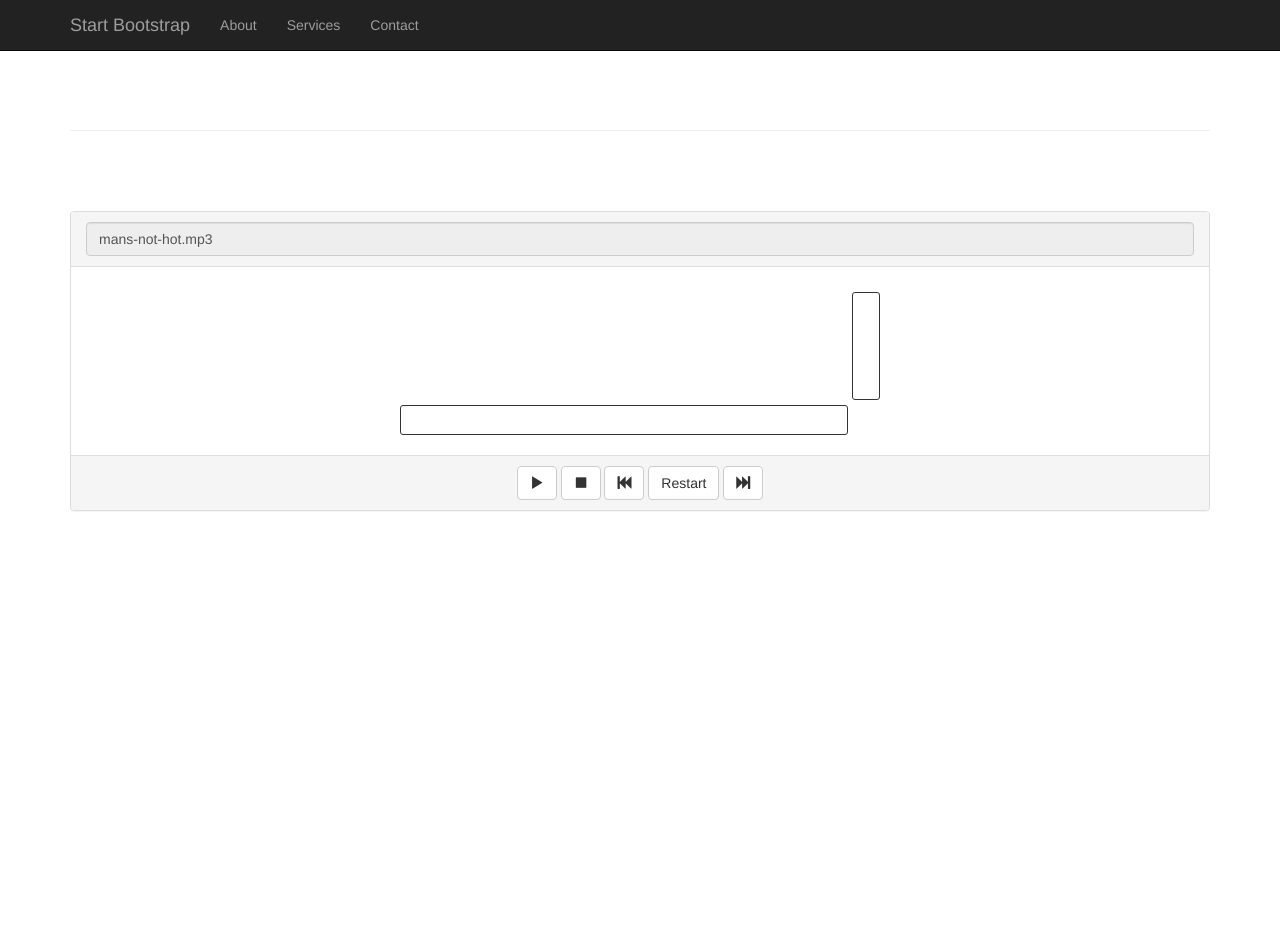
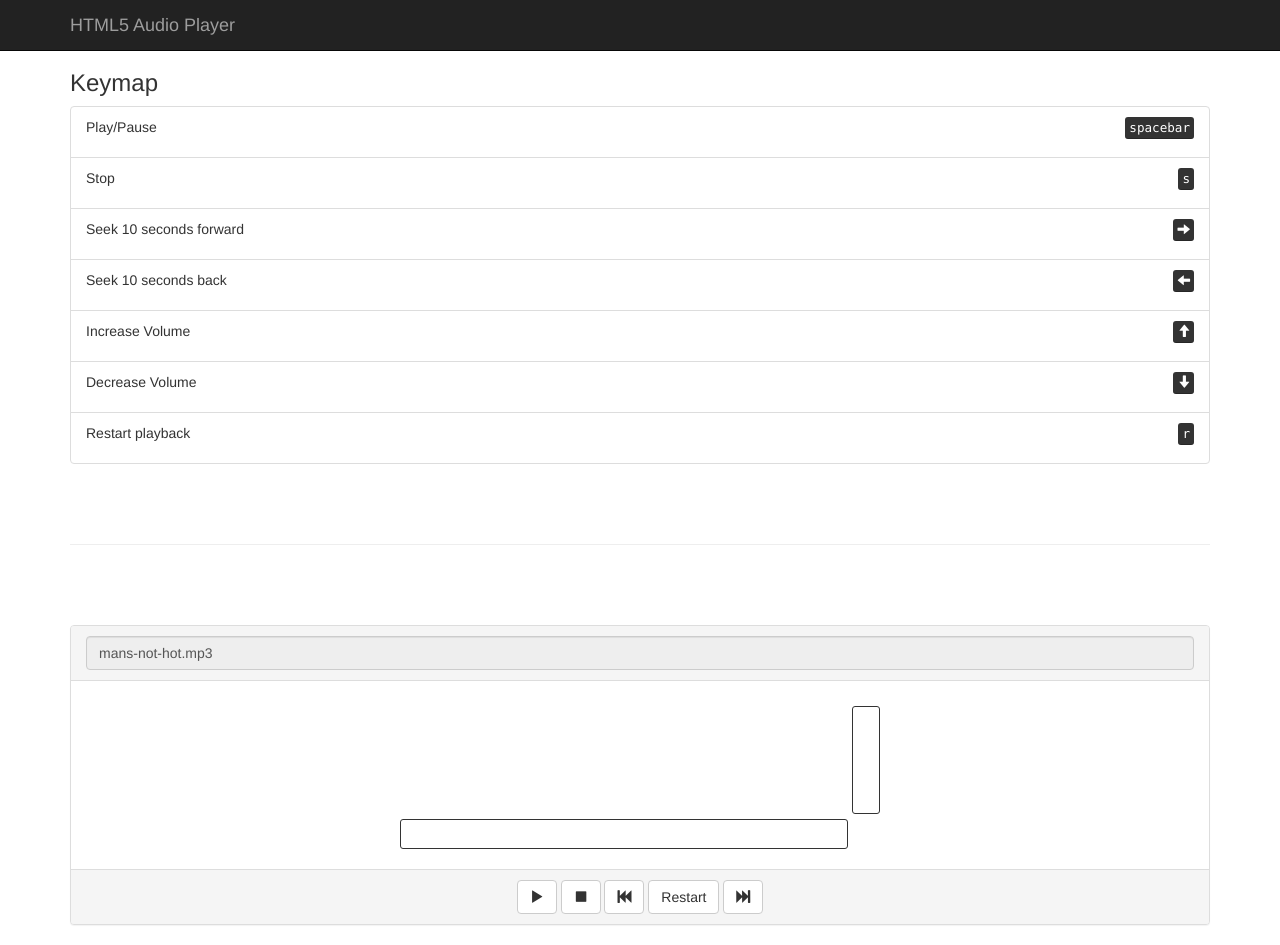
Before and after one commit to Kowus/html5-audio-player, a plain HTML site: page index.html in a window 1280 px wide. Before the commit the page ends 800 px from the top, so only its background shows below. Drawn offline with Linux system fonts and the light colour scheme.

Commit message:
controls info

```diff
--- a/index.html
+++ b/index.html
@@ -41,29 +41,64 @@
                     <span class="icon-bar"></span>
                     <span class="icon-bar"></span>
                 </button>
-                <a class="navbar-brand" href="#">Start Bootstrap</a>
+                <a class="navbar-brand" href="#">HTML5 Audio Player</a>
             </div>
-            <!-- Collect the nav links, forms, and other content for toggling -->
-            <div class="collapse navbar-collapse" id="bs-example-navbar-collapse-1">
-                <ul class="nav navbar-nav">
-                    <li>
-                        <a href="#about">About</a>
-                    </li>
-                    <li>
-                        <a href="#services">Services</a>
-                    </li>
-                    <li>
-                        <a href="#contact">Contact</a>
-                    </li>
-                </ul>
-            </div>
-            <!-- /.navbar-collapse -->
+
+
         </div>
         <!-- /.container -->
     </nav>
 
     <!-- Page Content -->
     <div class="container">
+        <h3>Keymap</h3>
+        <ul class="list-group">
+            <li class="list-group-item">
+                <p>Play/Pause
+                    <kbd class="pull-right"> spacebar </kbd>
+                </p>
+            </li>
+            <li class="list-group-item">
+                <p>Stop
+                    <kbd class="pull-right"> s </kbd>
+                </p>
+            </li>
+            <li class="list-group-item">
+                <p>Seek 10 seconds forward
+                    <kbd class="pull-right">
+                        <i class="glyphicon glyphicon-arrow-right"></i>
+                    </kbd>
+                </p>
+            </li>
+            <li class="list-group-item">
+                <p>Seek 10 seconds back
+                    <kbd class="pull-right">
+                        <i class="glyphicon glyphicon-arrow-left"></i>
+                    </kbd>
+                </p>
+            </li>
+            <li class="list-group-item">
+                <p>Increase Volume
+                    <kbd class="pull-right">
+                        <i class="glyphicon glyphicon-arrow-up"></i>
+                    </kbd>
+                </p>
+            </li>
+            <li class="list-group-item">
+                <p>Decrease Volume
+                    <kbd class="pull-right">
+                        <i class="glyphicon glyphicon-arrow-down"></i>
+                    </kbd>
+                </p>
+            </li>
+            <li class="list-group-item">
+                <p>Restart playback
+                    <kbd class="pull-right">
+                        r
+                    </kbd>
+                </p>
+            </li>
+        </ul>
 
         <hr class="featurette-divider">
 
--- a/js/audio.js
+++ b/js/audio.js
@@ -1,5 +1,5 @@
 var currentFile = "";
-
+var volChg = .01;
 
 
 function progressBar() {
@@ -117,10 +117,10 @@ function decreaseVolume() {
     if (window.HTMLAudioElement) {
         try {
             var oAudio = document.getElementById('myaudio');
-            if (oAudio.volume < .05) {
+            if (oAudio.volume < volChg) {
                 oAudio.volume = 0;
             } else {
-                oAudio.volume -= .05;
+                oAudio.volume -= volChg;
             }
         } catch (e) {
             catcher(e);
@@ -132,10 +132,10 @@ function increaseVolume() {
     if (window.HTMLAudioElement) {
         try {
             var oAudio = document.getElementById('myaudio');
-            if (oAudio.volume > .95) {
+            if (oAudio.volume > (1 - volChg)) {
                 oAudio.volume = 1;
             } else {
-                oAudio.volume += .05;
+                oAudio.volume += volChg;
             }
         } catch (e) {
             catcher(e);
```
